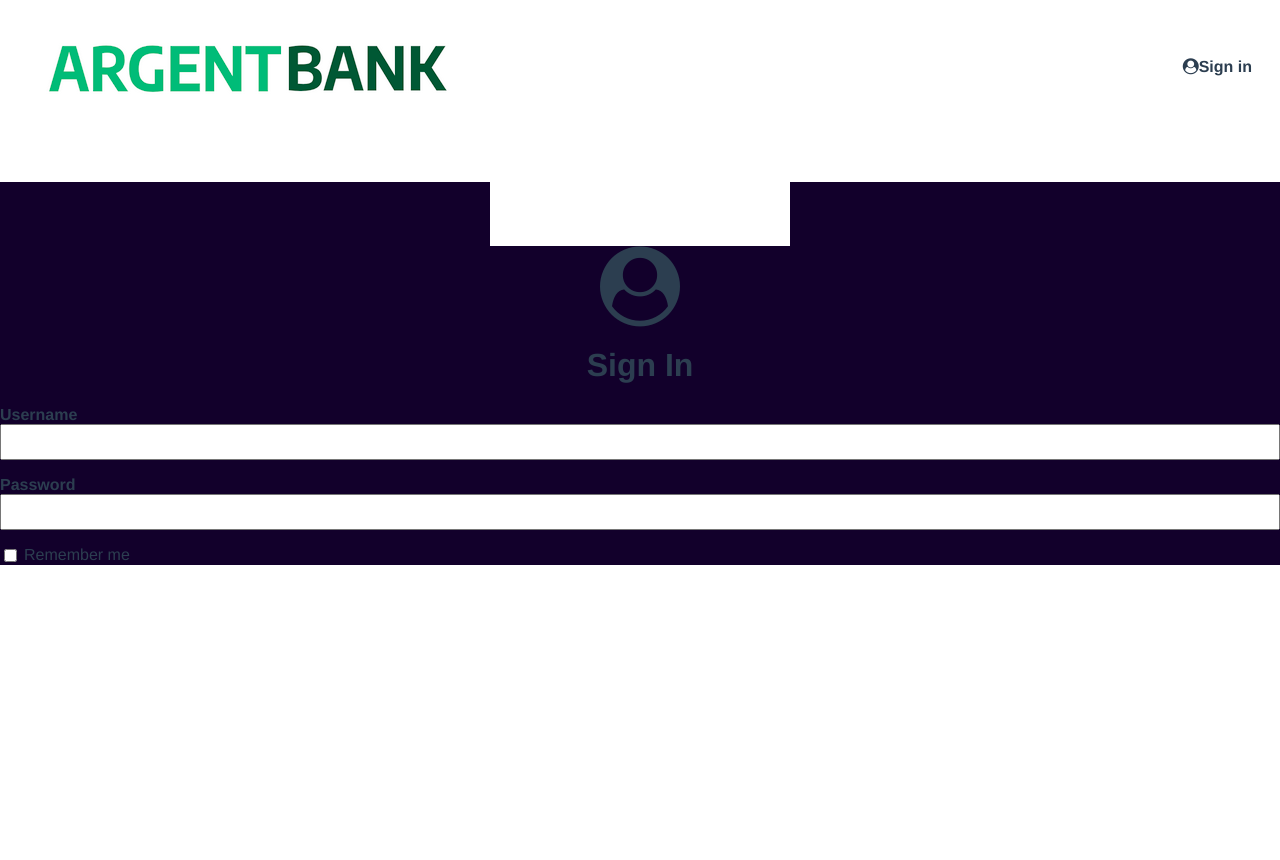
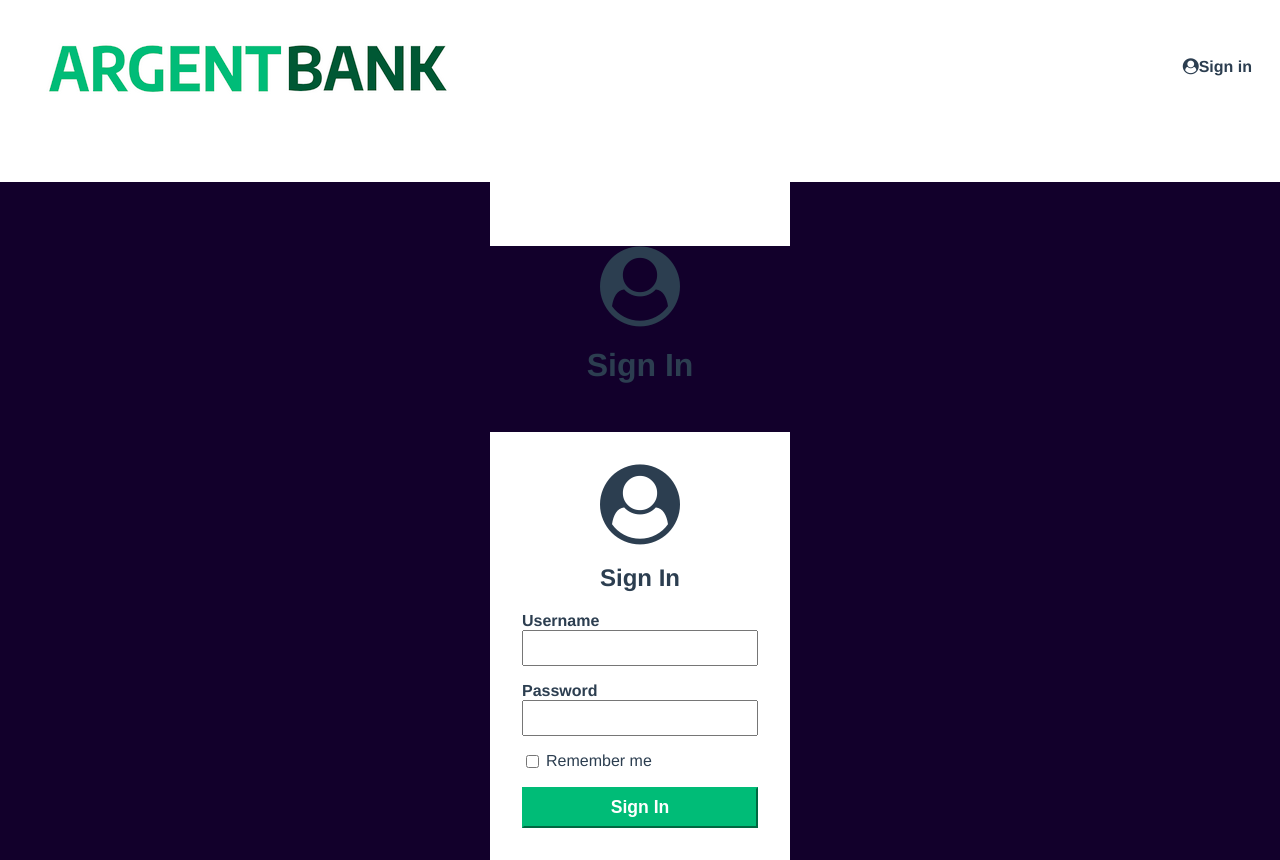
Before and after one commit to JC971/bank-front-project, a React (Vite) app: page /SignIn in a window 1280 px wide. Before the commit the page ends 800 px from the top, so only its background shows below. Built offline with nearby package versions, Linux system fonts and the light colour scheme.

Commit message:
SignForm formulaire affichage

```diff
--- /dev/null
+++ b/src/SignForm.tsx
@@ -0,0 +1,54 @@
+import React, { useState } from "react";
+
+function SignForm() {
+	const [email, setEmail] = useState("");
+	const [password, setPassword] = useState("");
+
+	const handleSubmit = (event: React.FormEvent<HTMLFormElement>) => {
+		event.preventDefault();
+		console.log("Signing in:", email, password);
+
+	};
+
+	return (
+		<section className="sign-in-content">
+			<i className="fa fa-user-circle sign-in-icon"></i>
+			<h1>Sign In</h1>
+			<form onSubmit={handleSubmit}>
+				<div className="input-wrapper">
+					<label htmlFor="username">Username</label>
+					<input
+						type="text"
+						id="username"
+						value={email}
+						onChange={(e: React.ChangeEvent<HTMLInputElement>) =>
+							setEmail(e.target.value)
+						}
+						required
+					/>
+				</div>
+				<div className="input-wrapper">
+					<label htmlFor="password">Password</label>
+					<input
+						type="password"
+						id="password"
+						value={password}
+						onChange={(e: React.ChangeEvent<HTMLInputElement>) =>
+							setPassword(e.target.value)
+						}
+						required
+					/>
+				</div>
+				<div className="input-remember">
+					<input type="checkbox" id="remember-me" />
+					<label htmlFor="remember-me">Remember me</label>
+				</div>
+				<button className="sign-in-button" type="submit">
+					Sign In
+				</button>
+			</form>
+		</section>
+	);
+}
+
+export default SignForm;
--- a/src/SignIn.tsx
+++ b/src/SignIn.tsx
@@ -1,30 +1,17 @@
+import SignForm from "./SignForm";
 
 
 
 function signIn() {
 	return (
-		<div>
+		<>
 			<main className="main bg-dark">
-				<section className="sign-in-content"></section>
+			<section className="sign-in-content"></section>
 				<i className="fa fa-user-circle sign-in-icon"></i>
 				<h1>Sign In</h1>
-				<form action="get">
-					<div className="input-wrapper">
-						<label htmlFor="username">Username</label>
-						<input type="text" id="username" />
-					</div>
-					<div className="input-wrapper">
-						<label htmlFor="password">Password</label>
-						<input type="password" id="password" />
-					</div>
-					<div className="input-remember">
-						<input type="checkbox" id="remember-me" />
-						<label htmlFor="remember-me">Remember me</label>
-					</div>
-
-				</form>
+				<SignForm/>
 			</main>
-		</div>
+		</>
 	);
 }
 
```
